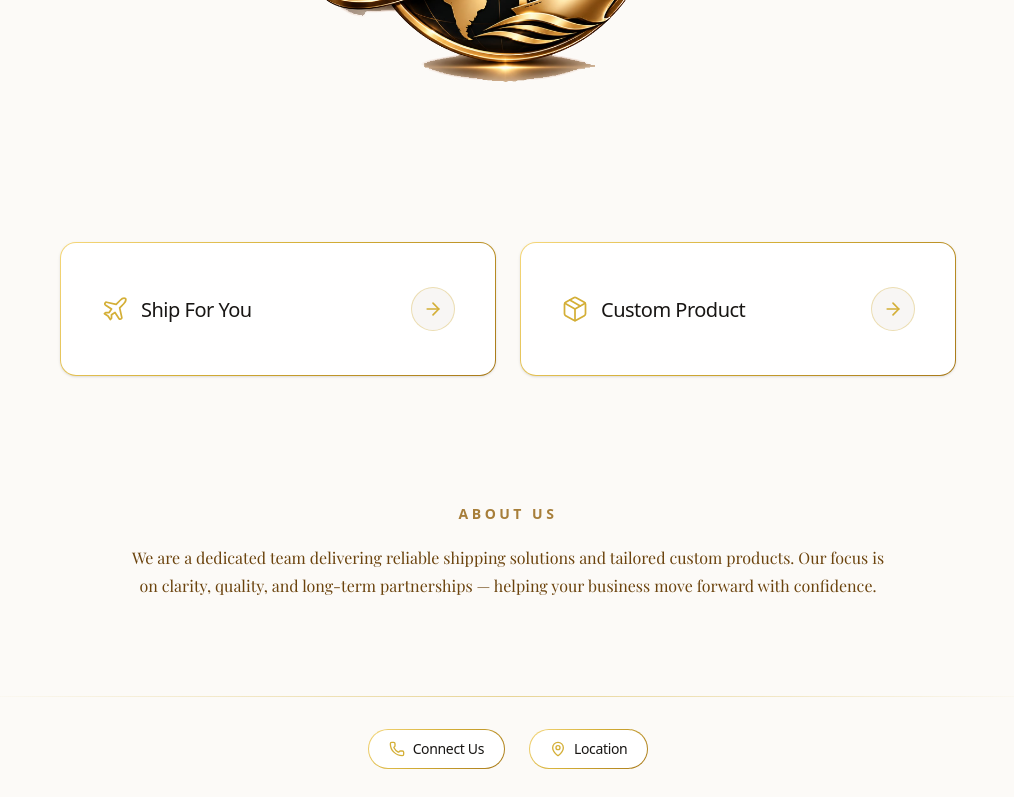
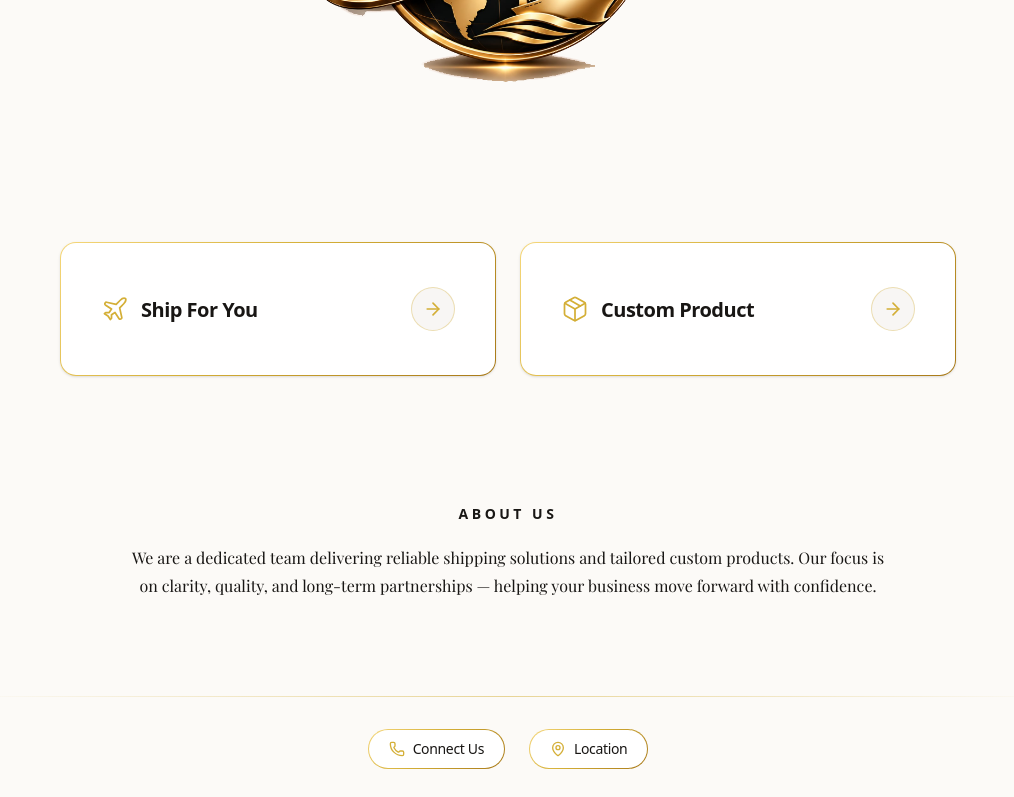
Before and after one commit to Ahmed-hagag8/sarhan-homepage, a Next.js app: page / in a window 1280 px wide. Shown: the part 468-1265 px from the top of the page, without its empty margins (132-1146 px from the left). Built offline with nearby package versions, Linux system fonts and the light colour scheme; a web font is replaced by a local one.

Commit message:
98ce45a6-3cdd-41d7-a67c-134e95ba4309

```diff
--- a/src/app/globals.css
+++ b/src/app/globals.css
@@ -48,7 +48,7 @@
 /* ---- Light Mode: Warm white + charcoal text + gold accents ---- */
 :root {
   --radius: 0.625rem;
-  --about-text: oklch(0.42 0.085 68);            /* deep readable gold for About body */
+  --about-text: var(--foreground);                    /* neutral readable text (was gold) */
   --background: oklch(0.985 0.004 75);           /* warm white */
   --foreground: oklch(0.20 0.005 60);            /* dark charcoal text */
   --card: oklch(1 0 0);                          /* pure white cards */
@@ -84,7 +84,7 @@
 
 /* ---- Dark Mode: Deep charcoal-black + light text + gold accents ---- */
 .dark {
-  --about-text: oklch(0.82 0.11 82);             /* bright readable gold for About body */
+  --about-text: var(--foreground);                    /* neutral readable text (was gold) */
   --background: oklch(0.135 0.005 60);           /* deep charcoal-black */
   --foreground: oklch(0.96 0.004 70);            /* off-white */
   --card: oklch(0.175 0.005 60);                 /* slightly raised charcoal */
--- a/src/app/page.tsx
+++ b/src/app/page.tsx
@@ -59,7 +59,7 @@ function OptionCard({
         >
           {icon}
         </span>
-        <span className="text-[13px] font-medium leading-tight tracking-tight sm:text-lg md:text-xl">
+        <span className="text-[13px] font-bold leading-tight tracking-tight sm:text-lg md:text-xl">
           {label}
         </span>
       </span>
@@ -133,7 +133,7 @@ export default function Home() {
         <section className="mx-auto mt-20 flex w-full max-w-3xl flex-col items-center gap-5 text-center sm:mt-28 md:mt-32">
           <h2
             className={cn(
-              'text-xs font-semibold uppercase tracking-[0.25em] text-primary sm:text-sm md:text-sm',
+              'text-xs font-semibold uppercase tracking-[0.25em] text-foreground sm:text-sm md:text-sm',
             )}
           >
             {t.about.heading}
```
